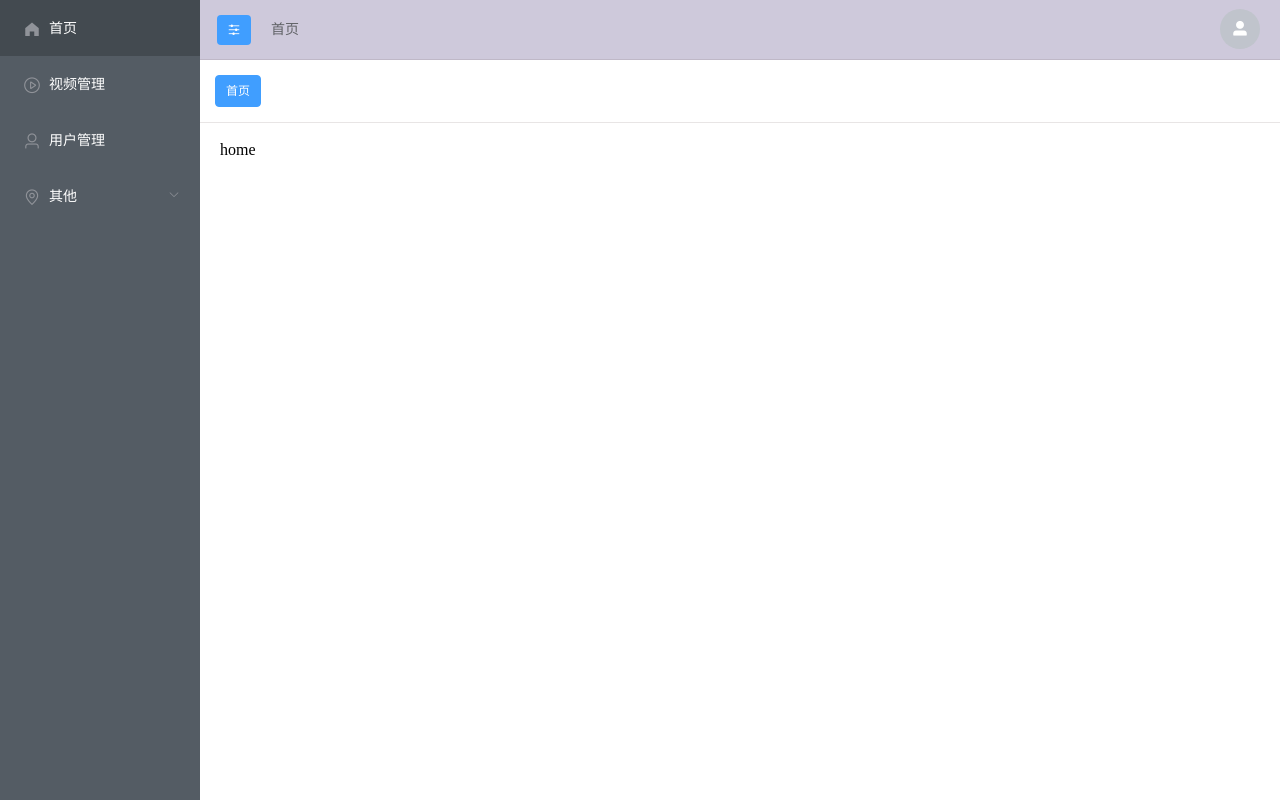
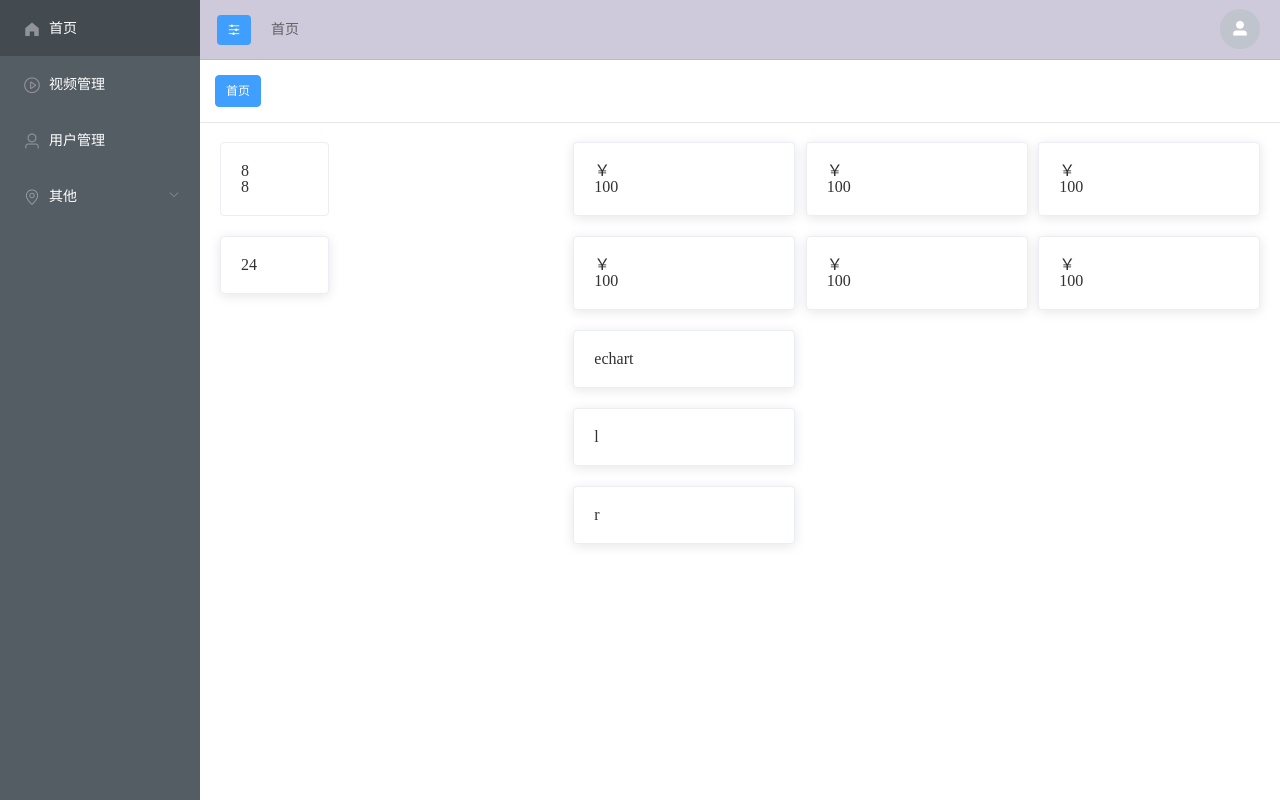
Before and after one commit to bohaoi/system-echart, a Vue app: page /#/index in a window 1280 px wide. Shown: the top 800 px of the page. Built offline with nearby package versions, Linux system fonts and the light colour scheme.

Commit message:
first submit home

```diff
--- a/src/views/Home/Home.vue
+++ b/src/views/Home/Home.vue
@@ -1,9 +1,47 @@
 <template>
-  <div class="home">home</div>
+  <el-row class="home" :gutter="20">
+    <el-col :span="8">
+      <!--管理员-->
+      <el-card shadow="hover">
+        <!--管理员-->
+        <div class="user">
+          8
+          <!-- <img :src="userImg"/> -->
+        </div>
+        <!--登录时间-->
+        <div>8</div>
+      </el-card>
+      <!--数据-->
+      <el-card>24</el-card>
+    </el-col>
+    <el-col :span="16">
+      <div class="num">
+        <el-card v-for="item in 6" :key="item">
+          <i class="icon" icon="el-icon-picture"></i>
+          <div class="detail">
+            <p class="nums">￥</p>
+            <p class="txt">100</p>
+          </div>
+        </el-card>
+      </div>
+      <!--echart-->
+      <el-card>echart</el-card>
+      <!--图-->
+      <div class="graph">
+        <el-card class="l-graph">l</el-card>
+        <el-card class="r-graph">r</el-card>
+      </div>
+    </el-col>
+  </el-row>
 </template>
 
 <script>
 export default {
+  data() {
+    return {
+      userImg: require("../../assets/images/user.png")
+    };
+  },
   mounted() {
     //调用/home/getData接口
     this.$http
@@ -18,5 +56,22 @@ export default {
 };
 </script>
 
-<style>
+<style scoped>
+.num{
+  display: flex;
+  flex-wrap: wrap;
+  justify-content: space-between;
+}
+.el-card{
+  width: 32%;
+  margin-bottom: 20px;
+}
+.icon {
+      font-size: 30px;
+      width: 80px;
+      height: 80px;
+      text-align: center;
+      line-height: 80px;
+      color: #fff;
+    }
 </style>
```
